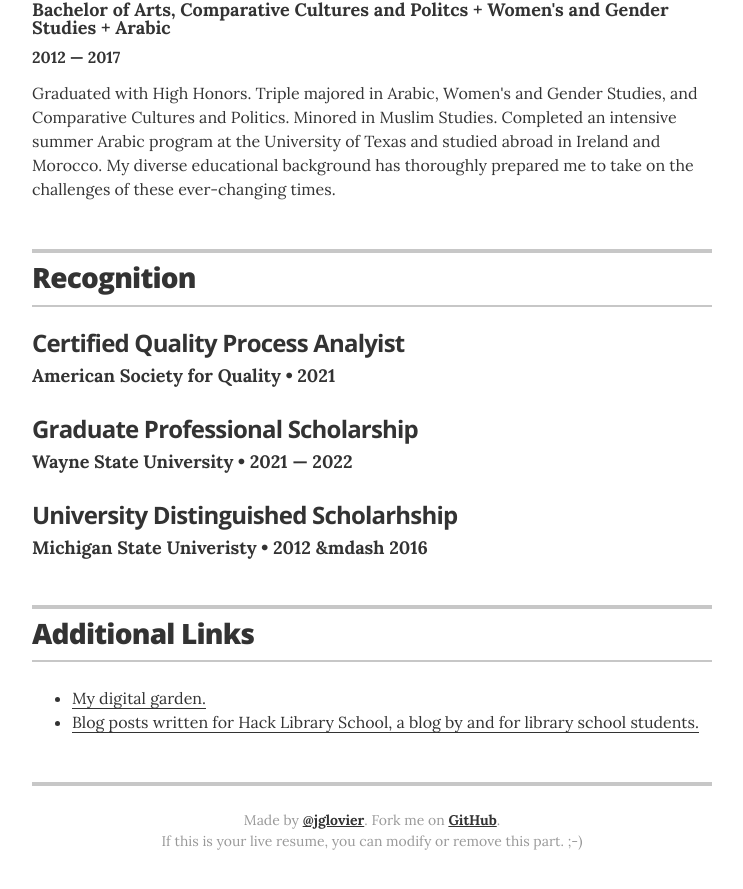
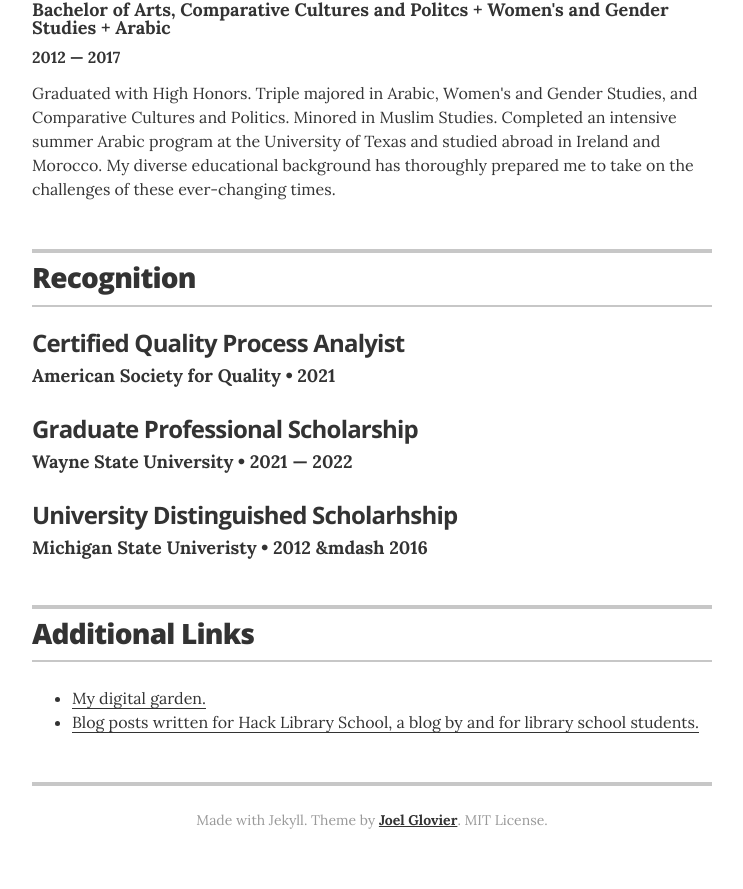
Before and after one commit to piloteris/myresume, a Jekyll site: the page built from index.html, in a window 1280 px wide and 900 px high, scrolled down 1196 px. Shown: the top 889 px of the window, without its empty margins (268-1011 px from the left). Built offline with Jekyll 4.4.1, drawn with Linux system fonts in a browser that asks for light colours.

Commit message:
Update resume.html

```diff
--- a/_layouts/resume.html
+++ b/_layouts/resume.html
@@ -233,8 +233,7 @@
       {% endif %}
 
       <footer class="page-footer">
-        <p class="footer-line">Made by <a href="http://twitter.com/jglovier">@jglovier</a>. Fork me on <a href="https://github.com/jglovier/resume-template">GitHub</a>.</p>
-        <p class="footer-line">If this is your live resume, you can modify or remove this part. ;-)</p>
+        <p class="footer-line">Made with Jekyll. Theme by <a href="https://github.com/jglovier/resume-template">Joel Glovier</a>. MIT License.</p>
       </footer>
 
     </div>
```
